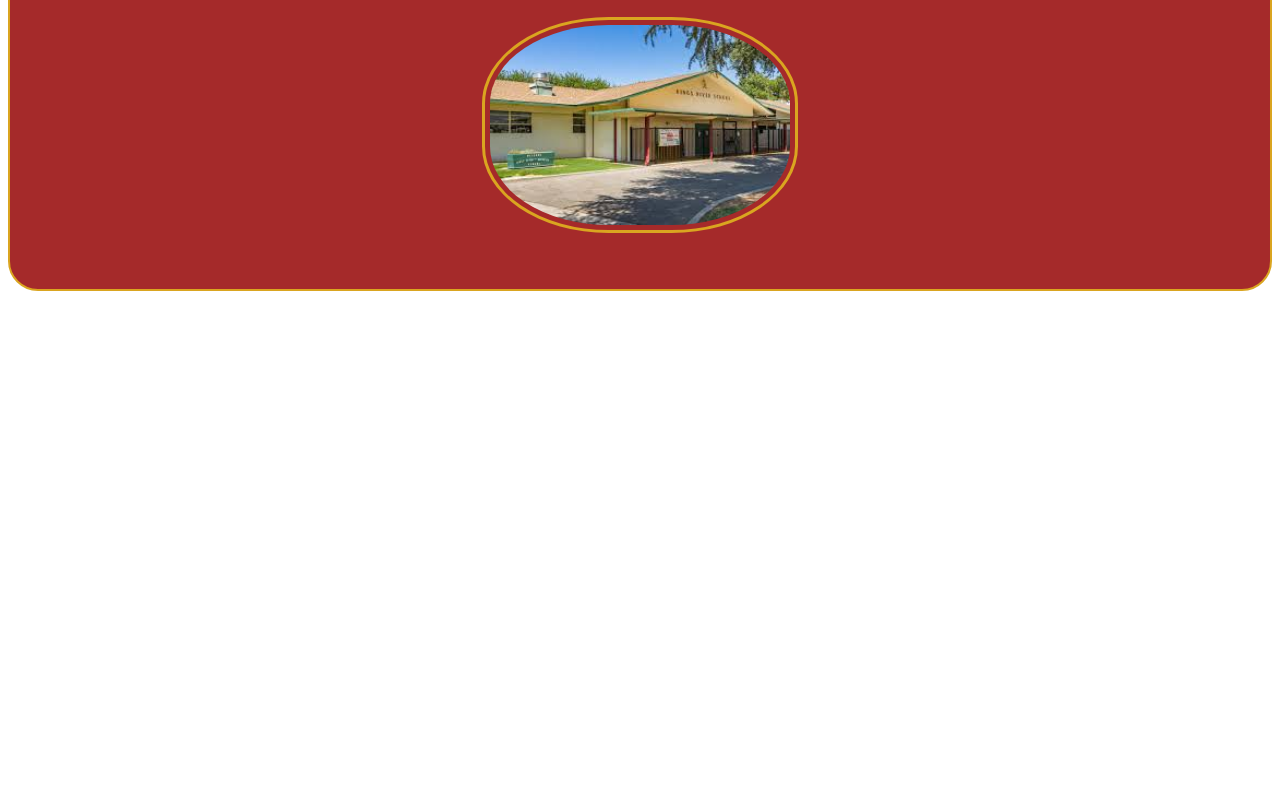
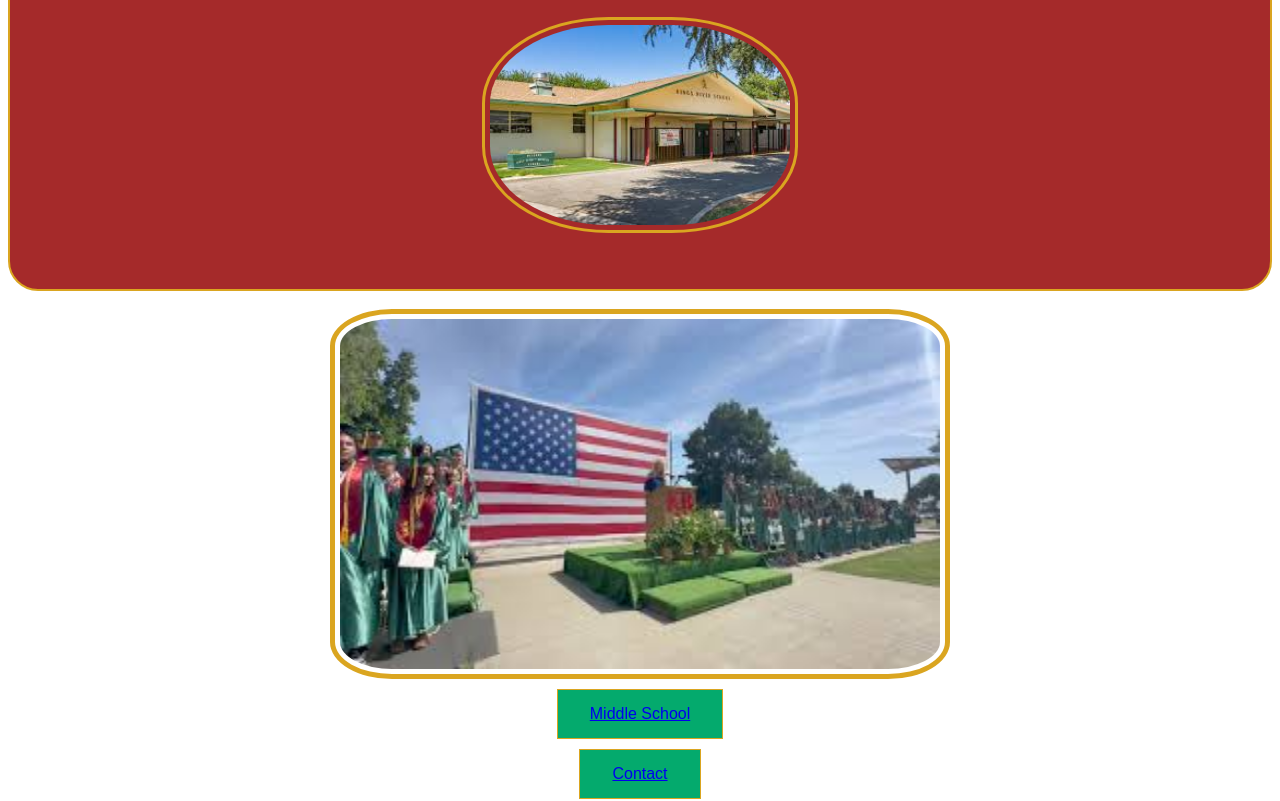
Before and after one commit to ColbyDomingos/COMP001B.AssignmentW4.1, a plain HTML site: page index.html in a window 1280 px wide. Shown: the part 163-964 px from the top of the page. Before the commit the page ends 800 px from the top, so only its background shows below. Drawn offline with Linux system fonts and the light colour scheme.

Commit message:
half of the middle is finished

```diff
--- a/index.html
+++ b/index.html
@@ -32,8 +32,16 @@
             <img src="images/mainEntrance.jpg" alt="main entrance" width="300" height="200">
         </div>
 
+        <br>
+
         <div id="pageMid">
-            <img >
+            <img src="images/grad.jpg" alt="graduation" width="600" height="350">
+
+            <button><a href="https://www.krhsd.k12.ca.us/">Middle School</a></button>
+            <button><a href="#contact">Contact</a></button>
+            <button><a href="#follow">Follow</a></button>
+            <button><a href="#map">Map</a></button>
+            <button><a href="#menu">Menu</a></button>
         </div>
     </main>
 
--- a/main.css
+++ b/main.css
@@ -40,6 +40,36 @@ main #declaration{
     }
 }
 
+#pageMid {
+
+    button {
+        background-color: #04AA6D;
+        border: 1px solid goldenrod;
+        color: white;
+        padding: 15px 32px;
+        text-align: center;
+        text-decoration: none;
+        display: block;
+        font-size: 16px;
+
+        margin-top: 10px;
+        margin-bottom: 10px;
+        margin-left: auto;
+        margin-right: auto;
+    }
+
+    img{
+        border: 5px solid goldenrod;
+        border-radius: 10%;
+        padding: 5px;
+
+        display: block;
+        margin-left: auto;
+        margin-right: auto;
+
+    }
+}
+
 
 /* Here down for topnav*/
 .topnav {
```
